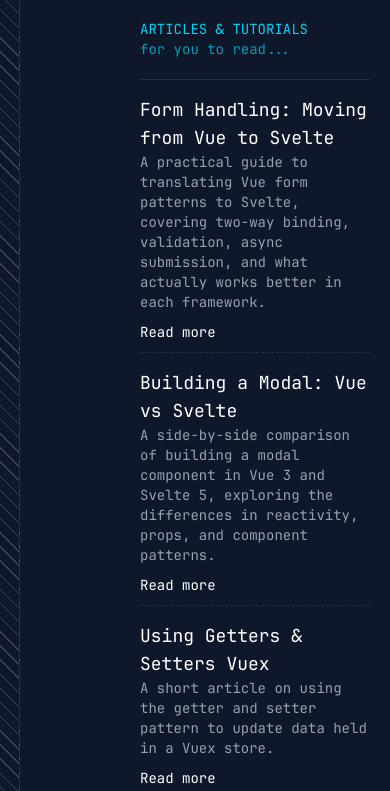
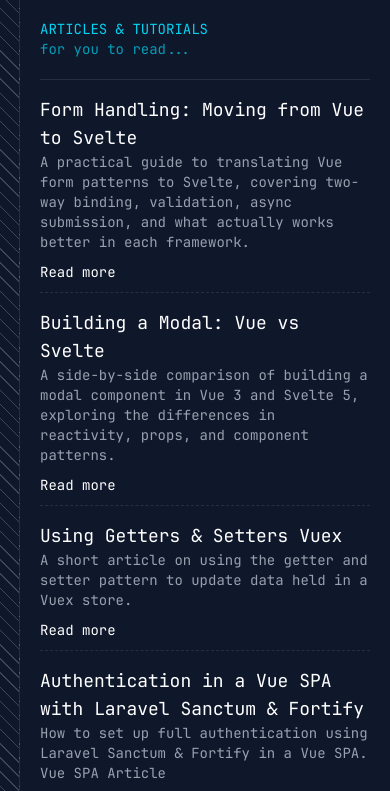
Before and after one commit to garethredfern/redfern-dev, an Astro site: page / in a window 390 px wide. Shown: the part 90-881 px from the top of the page. Built offline with nearby package versions, Linux system fonts and the light colour scheme; Astro itself is replaced by a stand-in of ours; some packages are replaced by stand-ins of ours.

Commit message:
Fix layout margin for improved spacing in BaseLayout component

```diff
--- a/src/layouts/BaseLayout.astro
+++ b/src/layouts/BaseLayout.astro
@@ -21,7 +21,7 @@
         class="absolute left-0 top-0 h-full w-5 bg-[repeating-linear-gradient(45deg,transparent,transparent_9px,rgb(255_255_255/0.2)_9px,rgb(255_255_255/0.2)_10px)] border-r border-white/10 lg:w-30"
       >
       </div>
-      <div class="max-w-7xl ml-30">
+      <div class="max-w-7xl ml-5 lg:ml-30">
         <main class="p-5">
           <slot />
         </main>
```
